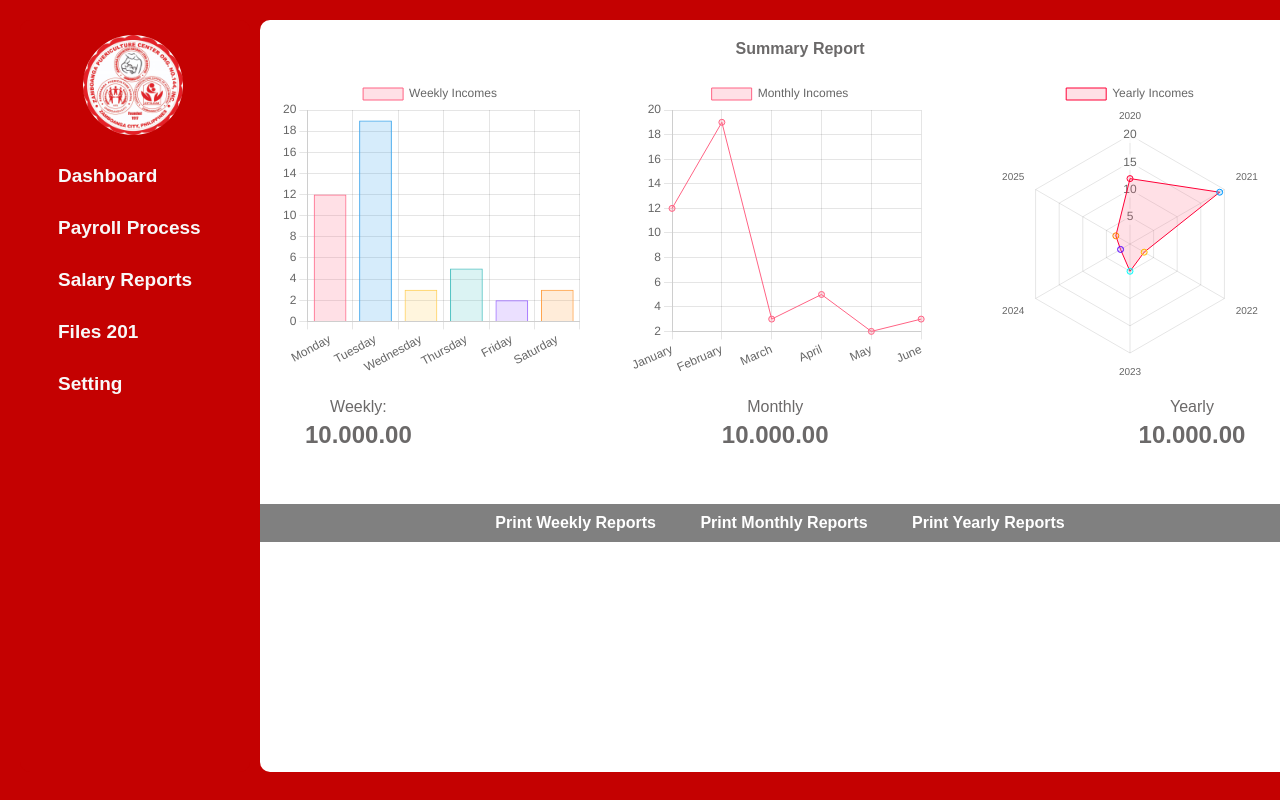
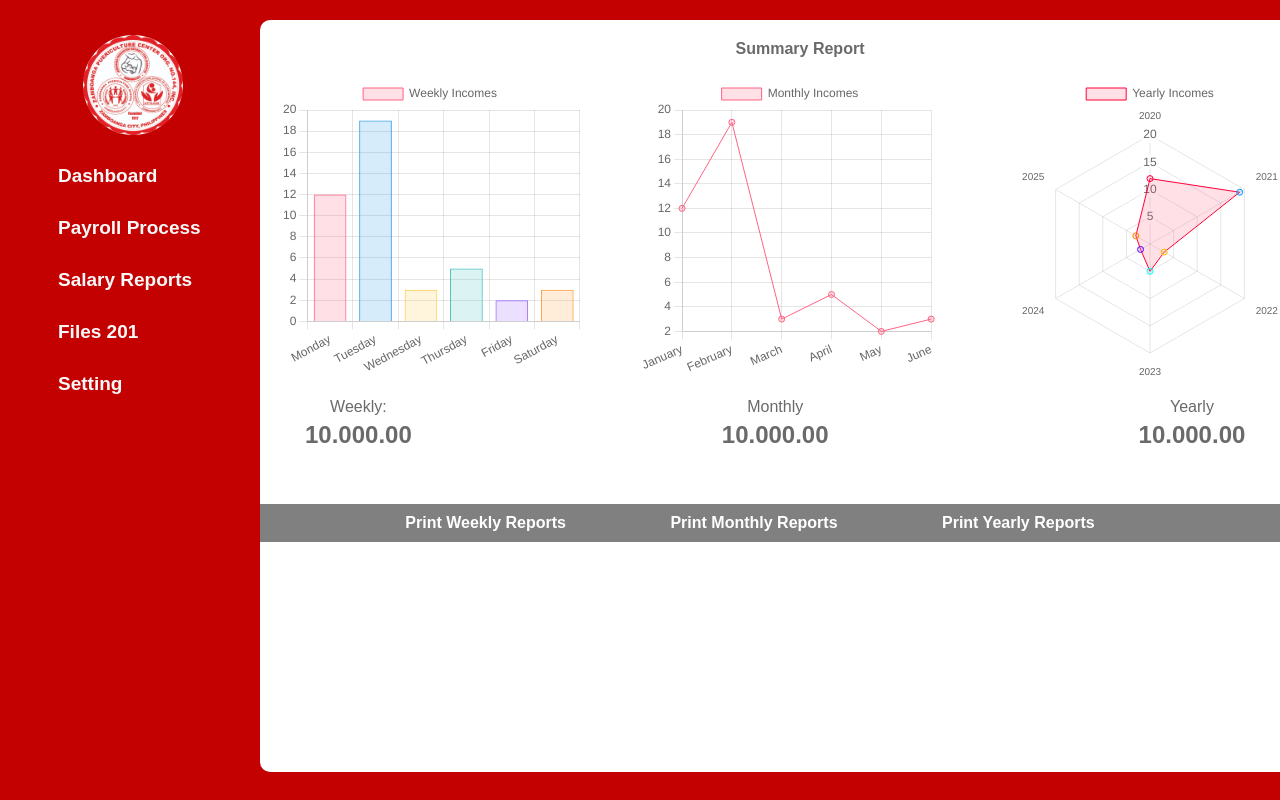
Before and after one commit to ManCoders/puericulture-man, a PHP site: page /payroll/index.php?page=home in a window 1280 px wide. Run offline with PHP 8.4, Linux system fonts and the light colour scheme.

Commit message:
css update

```diff
--- a/payroll/assets/css/style.css
+++ b/payroll/assets/css/style.css
@@ -80,7 +80,7 @@ main{
 .charts
 {
     display:flex;
-    gap:50px;
+    gap:60px;
     margin:20px;
 }
 
@@ -100,11 +100,13 @@ main{
 }
 
 .dashboard-report{
-    padding:10px; margin-top:50px; gap:10px; background-color:grey;
+    padding:10px;
+     margin-top:50px;
+     background-color:grey;
 }
 
 .print-dashboard-report{
-    margin-right: 40px;
+    margin-right: 100px;
     color:#ffffff;
     font-weight: 800;
     text-decoration: none;
```
